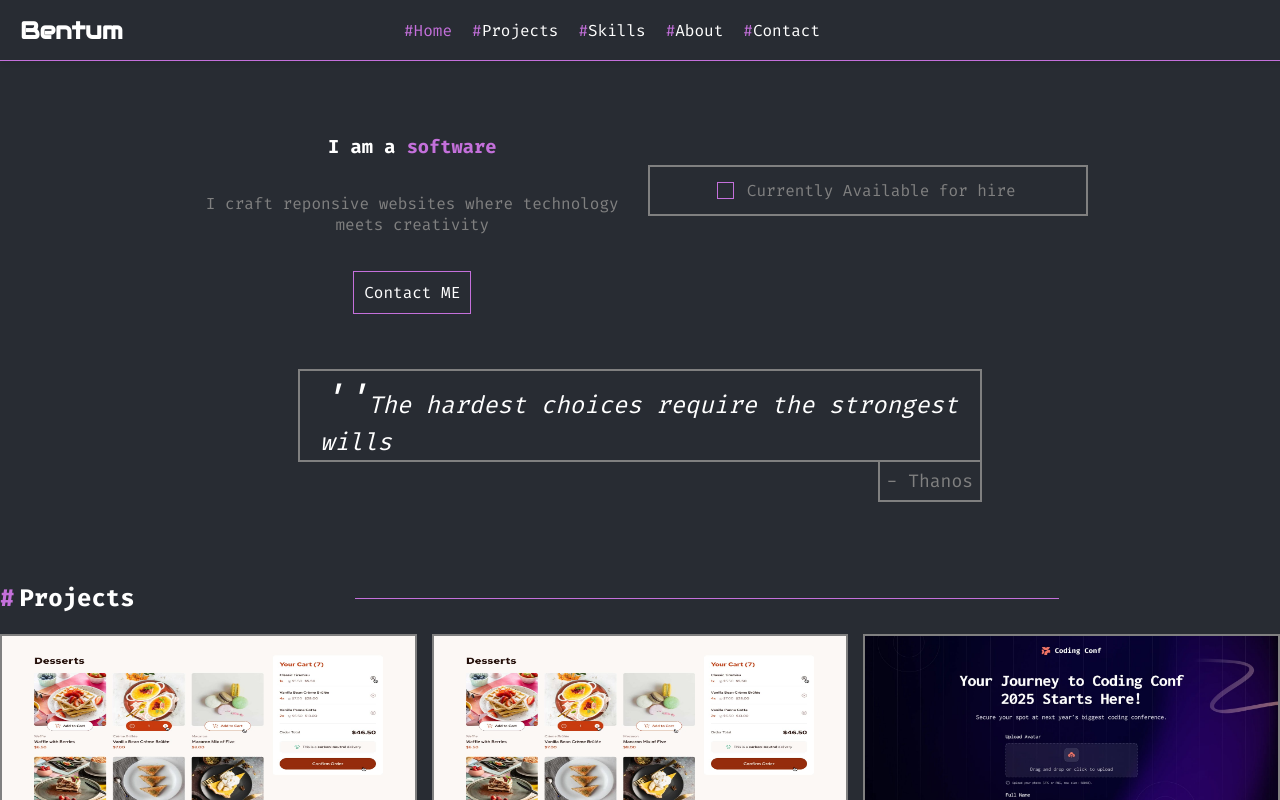
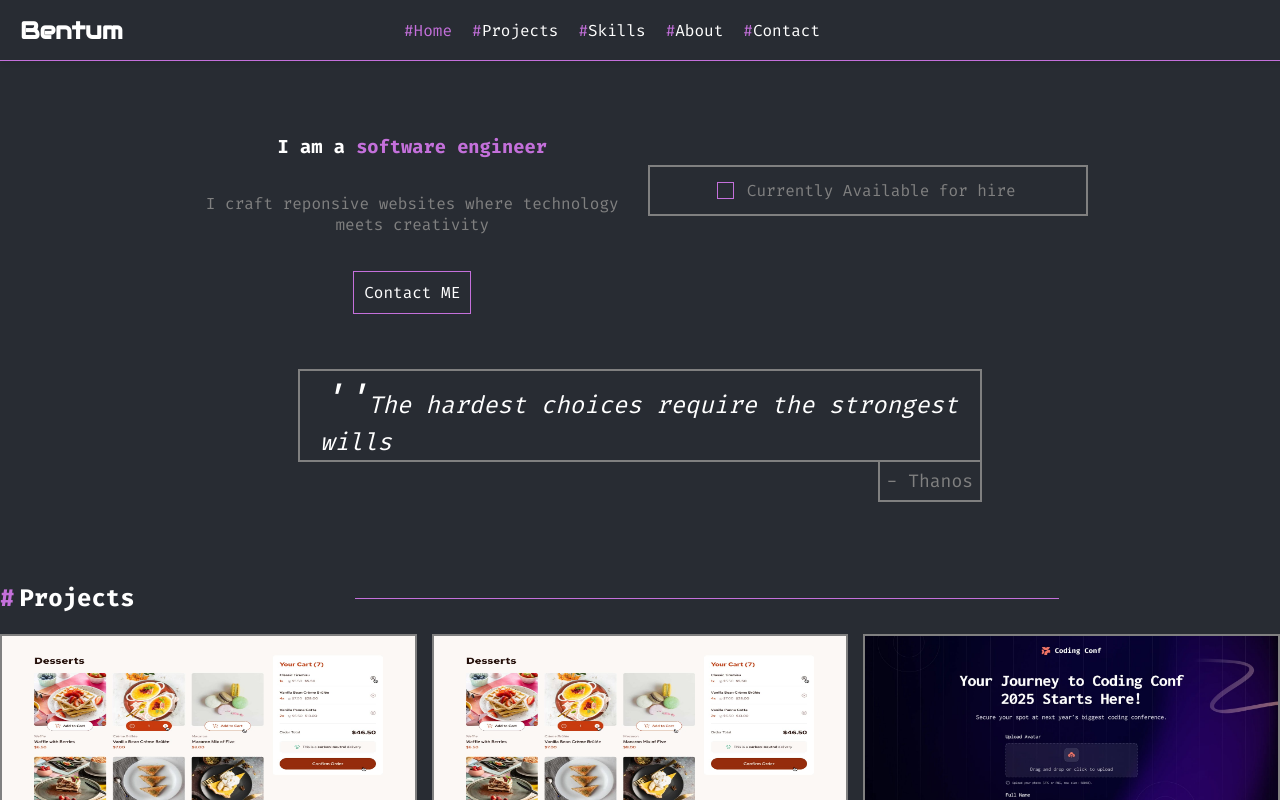
Before and after one commit to BentumYaw001/MyPortfolio, a React (Vite) app: page / in a window 1280 px wide. Shown: the top 800 px of the page. Built offline with nearby package versions, Linux system fonts and the light colour scheme; a web font is replaced by a local one.

Commit message:
spelling mistake

```diff
--- a/src/components/MainBody.jsx
+++ b/src/components/MainBody.jsx
@@ -8,7 +8,7 @@ function MainBody({ id }) {
         <div className="SelfIntro">
           <div className="WhatIDo">
             <h3>
-              I am a <span>software</span>
+              I am a <span>software engineer</span>
             </h3>
             <p>I craft reponsive websites where technology meets creativity</p>
             <a href="https://t.me/OohYeesRi" target="_blank">
```
